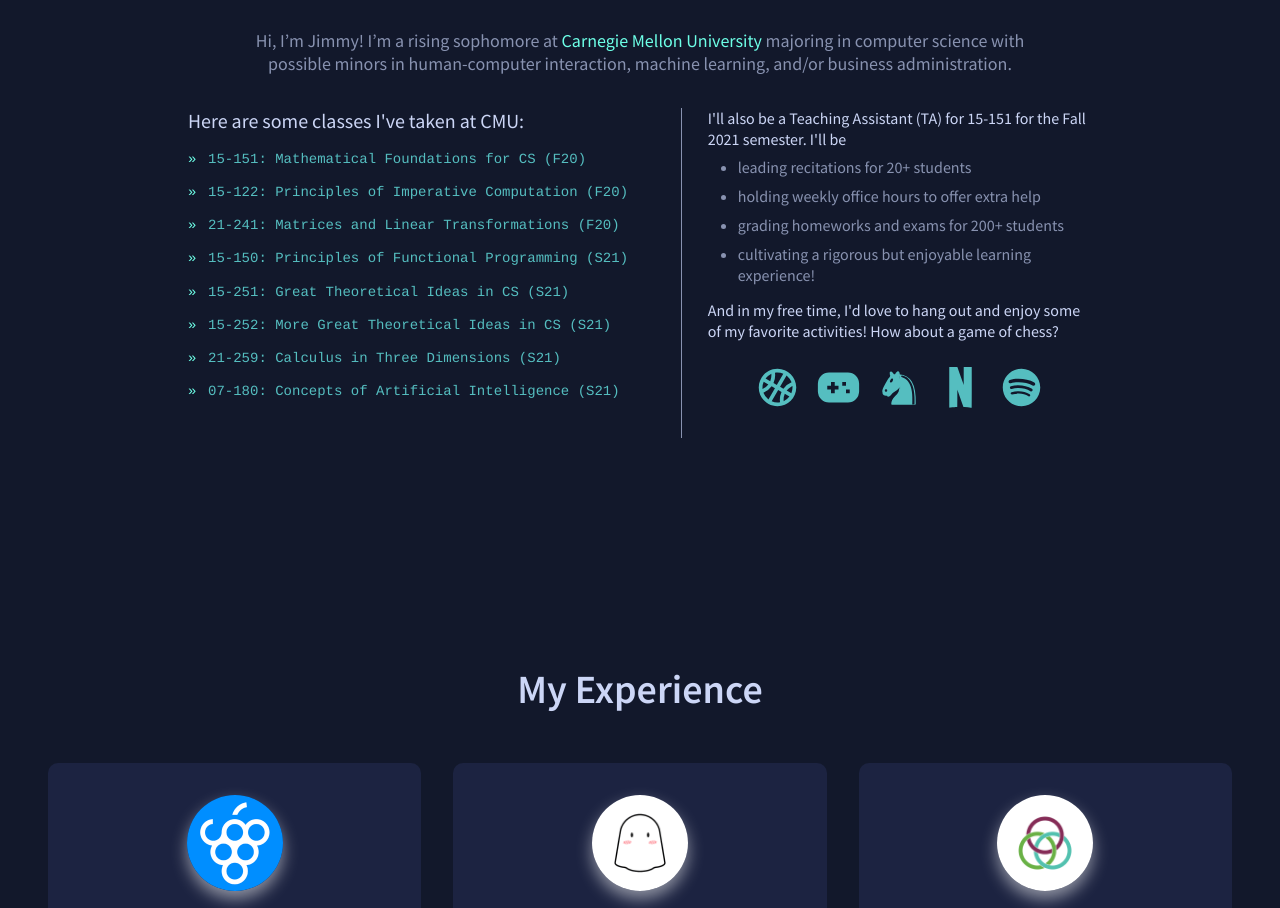
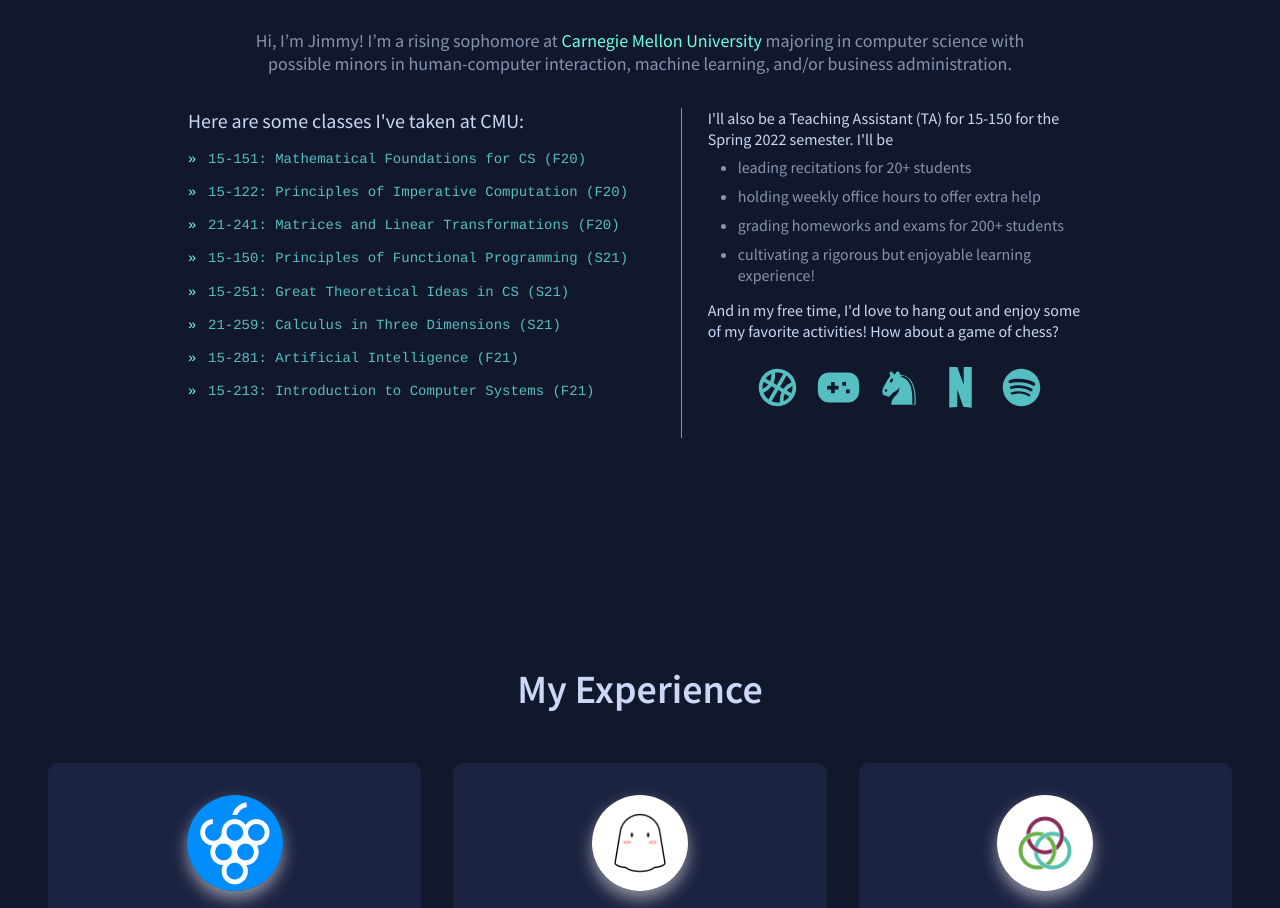
Before and after one commit to jimmyzhang28/personal-site-v1, a Gatsby site: page / in a window 1280 px wide. Shown: the part 980-1888 px from the top of the page. Built offline with nearby package versions, Linux system fonts and the light colour scheme; Gatsby itself is replaced by a stand-in of ours.

Commit message:
Updating for Spring 2022 semester

```diff
--- a/src/assets/info/resume-info.js
+++ b/src/assets/info/resume-info.js
@@ -5,9 +5,9 @@ const experiences = {
     "21-241: Matrices and Linear Transformations (F20)",
     "15-150: Principles of Functional Programming (S21)",
     "15-251: Great Theoretical Ideas in CS (S21)",
-    "15-252: More Great Theoretical Ideas in CS (S21)",
     "21-259: Calculus in Three Dimensions (S21)",
-    "07-180: Concepts of Artificial Intelligence (S21)"
+    "15-281: Artificial Intelligence (F21)",
+    "15-213: Introduction to Computer Systems (F21)"
   ],
   experienceInfo: [
     {
--- a/src/components/about.js
+++ b/src/components/about.js
@@ -32,7 +32,7 @@ const About = () => {
         </div>
         <div className="misc">
           <div className="info">
-            I'll also be a Teaching Assistant (TA) for 15-151 for the Fall 2021 semester. I'll be
+            I'll also be a Teaching Assistant (TA) for 15-150 for the Spring 2022 semester. I'll be
             <ul className="info-list">
               <li>leading recitations for 20+ students</li>
               <li>holding weekly office hours to offer extra help</li>
```
